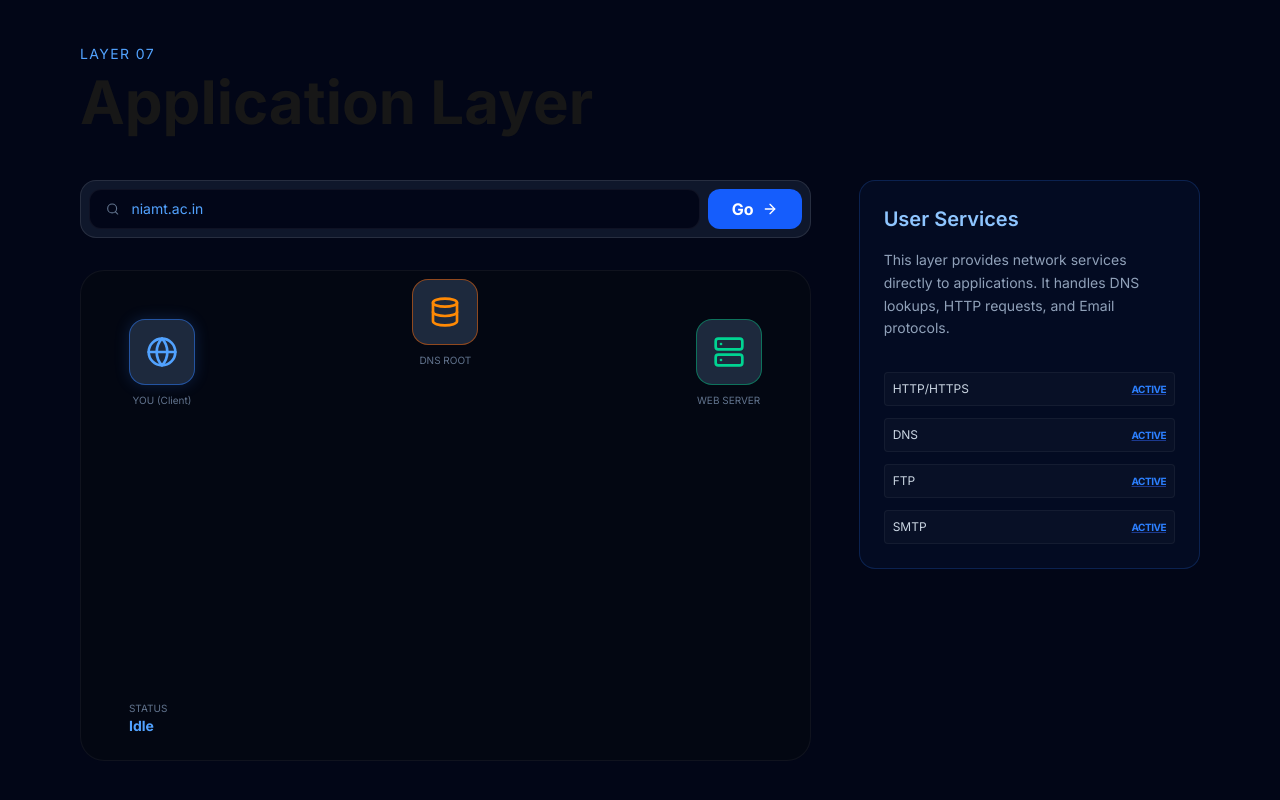
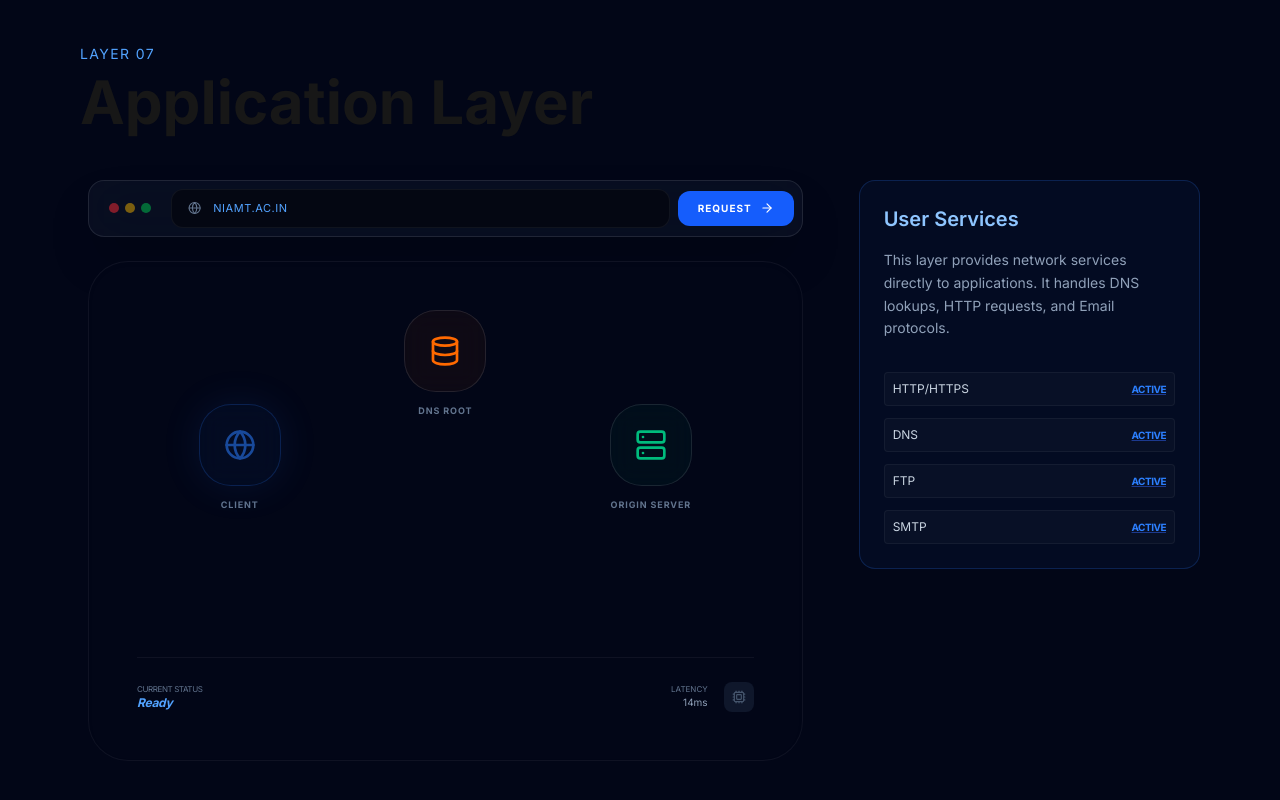
Before and after one commit to Snehil7903/net-sim, a Next.js app: page / in a window 1280 px wide. Shown: the part 5144-5944 px from the top of the page. Built offline with nearby package versions, Linux system fonts and the light colour scheme.

Commit message:
Add faetures in application layer

```diff
--- a/components/ApplicationLayer.tsx
+++ b/components/ApplicationLayer.tsx
@@ -1,105 +1,177 @@
 "use client";
-import { useState } from 'react';
+import { useState, useRef } from 'react';
 import gsap from 'gsap';
-import { Globe, Server, Database, Search, ArrowRight } from 'lucide-react';
+import { Globe, Server, Database, Search, ArrowRight, Layout, ShieldCheck, Cpu } from 'lucide-react';
 
 export default function ApplicationLayer() {
   const [url, setUrl] = useState("niamt.ac.in");
-  const [status, setStatus] = useState("Idle");
+  const [status, setStatus] = useState("Ready");
   const [resolvedIP, setResolvedIP] = useState("");
   const [showContent, setShowContent] = useState(false);
+  const containerRef = useRef(null);
 
   const startRequest = () => {
     const tl = gsap.timeline();
     setShowContent(false);
     setResolvedIP("");
 
-    // 1. DNS Lookup
+    // Initial Reset
+    tl.set(".request-packet", { xPercent: 0, yPercent: 0, opacity: 0, scale: 1 });
+
+    // 1. DNS Lookup Phase (Client to DNS)
     setStatus("DNS Lookup...");
-    tl.to(".request-dot", { x: 200, y: -50, opacity: 1, duration: 0.8 }); // To DNS Server
-    tl.to(".request-dot", { x: 0, y: 0, duration: 0.8, onComplete: () => {
+    tl.to(".request-packet", {
+      opacity: 1,
+      xPercent: 150, // Moves to center (DNS)
+      yPercent: -150,
+      duration: 0.8,
+      ease: "power2.inOut"
+    });
+
+    tl.to(".dns-card", { scale: 1.1, borderColor: "#f97316", duration: 0.3 });
+    tl.call(() => {
       setResolvedIP("14.139.226.10");
-      setStatus("IP Resolved");
-    }});
+      setStatus("IP Resolved: 14.139.226.10");
+    });
+    tl.to(".dns-card", { scale: 1, borderColor: "rgba(255,255,255,0.1)", duration: 0.3 });
 
-    // 2. HTTP GET Request
+    // 2. Return to Client with IP
+    tl.to(".request-packet", { xPercent: 0, yPercent: 0, duration: 0.6, ease: "back.in(1.7)" });
+
+    // 3. HTTP GET Request (Client to Web Server)
     tl.call(() => setStatus("HTTP GET /index.html"));
-    tl.to(".request-dot", { x: 400, opacity: 1, duration: 1, ease: "power2.inOut" }); // To Web Server
+    tl.to(".request-packet", {
+      xPercent: 300, // Moves to far right (Server)
+      yPercent: 0,
+      duration: 1,
+      ease: "power3.inOut"
+    }, "+=0.2");
 
-    // 3. Response & Rendering
-    tl.to(".request-dot", { x: 0, opacity: 1, duration: 1 });
-    tl.call(() => {
-      setStatus("200 OK - Rendering");
-      setShowContent(true);
+    tl.to(".server-card", { scale: 1.1, borderColor: "#10b981", duration: 0.3 });
+
+    // 4. Response & Rendering
+    tl.to(".request-packet", {
+      xPercent: 0,
+      opacity: 1,
+      duration: 0.8,
+      onComplete: () => {
+        setStatus("200 OK - Rendering Page");
+        setShowContent(true);
+      }
     });
+
+    // 5. Build Website Animation
+    tl.fromTo(".web-element",
+      { opacity: 0, y: 10 },
+      { opacity: 1, y: 0, stagger: 0.1, duration: 0.4 }
+    );
   };
 
   return (
-    <div className="space-y-8">
-      {/* Mock Browser Bar */}
-      <div className="flex gap-2 p-2 bg-slate-900 border border-white/10 rounded-2xl">
-        <div className="flex-1 flex items-center gap-3 px-4 bg-slate-950 rounded-xl border border-white/5">
-          <Search size={14} className="text-slate-500" />
+    <div className="space-y-6 w-full max-w-5xl mx-auto px-2">
+      {/* Premium Browser Bar */}
+      <div className="flex items-center gap-2 p-2 bg-slate-900/50 backdrop-blur-xl border border-white/10 rounded-2xl shadow-2xl">
+        <div className="hidden sm:flex gap-1.5 px-3">
+          <div className="w-2.5 h-2.5 rounded-full bg-red-500/50" />
+          <div className="w-2.5 h-2.5 rounded-full bg-yellow-500/50" />
+          <div className="w-2.5 h-2.5 rounded-full bg-green-500/50" />
+        </div>
+        <div className="flex-1 flex items-center gap-3 px-4 bg-black/40 rounded-xl border border-white/5">
+          <Globe size={14} className="text-slate-500" />
           <input
-            type="text"
-            value={url}
-            onChange={(e) => setUrl(e.target.value)}
-            className="bg-transparent border-none outline-none text-sm font-mono text-blue-400 w-full py-2"
+            type="text" value={url} onChange={(e) => setUrl(e.target.value)}
+            className="bg-transparent border-none outline-none text-[11px] font-mono text-blue-400 w-full py-2.5 uppercase tracking-wider"
           />
         </div>
-        <button
-          onClick={startRequest}
-          className="bg-blue-600 hover:bg-blue-500 text-white px-6 py-2 rounded-xl flex items-center gap-2 transition-all font-bold"
-        >
-          Go <ArrowRight size={16} />
+        <button onClick={startRequest} className="bg-blue-600 hover:bg-blue-500 text-white px-5 py-2.5 rounded-xl flex items-center gap-2 transition-all font-bold text-[10px] tracking-widest">
+          REQUEST <ArrowRight size={14} />
         </button>
       </div>
 
-      <div className="relative bg-[#030712] rounded-3xl border border-white/5 p-12 min-h-[450px] overflow-hidden">
-        {/* Network Infrastructure */}
-        <div className="flex justify-between items-start h-full">
-          <div className="flex flex-col items-center gap-2">
-            <div className="p-4 bg-slate-800 rounded-2xl border border-blue-500/50 shadow-[0_0_15px_rgba(59,130,246,0.2)]">
-              <Globe size={32} className="text-blue-400" />
+      <div ref={containerRef} className="relative bg-[#020617] rounded-[2.5rem] border border-white/5 p-6 md:p-12 min-h-[500px] flex flex-col justify-between overflow-hidden shadow-inner">
+
+        {/* The Node Grid */}
+        <div className="relative z-10 grid grid-cols-3 w-full h-48 md:h-64 pt-10">
+          {/* Client Node */}
+          <div className="flex flex-col items-center justify-center gap-3">
+            <div className="p-4 md:p-6 bg-blue-500/5 border border-blue-500/20 rounded-[2rem] backdrop-blur-md shadow-[0_0_40px_rgba(59,130,246,0.1)]">
+              <Globe size={32} className="text-blue-500 animate-pulse" />
             </div>
-            <span className="text-[10px] font-mono text-slate-500">YOU (Client)</span>
+            <p className="text-[9px] font-bold text-slate-500 uppercase tracking-widest">Client</p>
           </div>
 
-          <div className="flex flex-col items-center gap-2 mt-[-40px]">
-            <div className="p-4 bg-slate-800 rounded-2xl border border-orange-500/50">
-              <Database size={32} className="text-orange-400" />
+          {/* DNS Center Node (Offset higher) */}
+          <div className="flex flex-col items-center justify-start -mt-10">
+            <div className="dns-card p-4 md:p-6 bg-orange-500/5 border border-white/10 rounded-[2rem] backdrop-blur-md transition-all">
+              <Database size={32} className="text-orange-500" />
             </div>
-            <span className="text-[10px] font-mono text-slate-500 text-center">DNS ROOT<br/>{resolvedIP}</span>
+            <p className="text-[9px] font-bold text-slate-500 uppercase mt-3 tracking-widest">DNS Root</p>
+            <p className="text-[8px] font-mono text-orange-400 mt-1 h-3">{resolvedIP}</p>
           </div>
 
-          <div className="flex flex-col items-center gap-2">
-            <div className="p-4 bg-slate-800 rounded-2xl border border-emerald-500/50">
-              <Server size={32} className="text-emerald-400" />
+          {/* Web Server Node */}
+          <div className="flex flex-col items-center justify-center gap-3">
+            <div className="server-card p-4 md:p-6 bg-emerald-500/5 border border-white/10 rounded-[2rem] backdrop-blur-md">
+              <Server size={32} className="text-emerald-500" />
             </div>
-            <span className="text-[10px] font-mono text-slate-500">WEB SERVER</span>
+            <p className="text-[9px] font-bold text-slate-500 uppercase tracking-widest">Origin Server</p>
           </div>
         </div>
 
-        {/* The Traveling Request */}
-        <div className="request-dot absolute top-[75px] left-[75px] w-3 h-3 bg-blue-500 rounded-full opacity-0 shadow-[0_0_10px_#3b82f6]" />
-
-        {/* Rendered Website Output */}
-        <div className="mt-20 flex justify-center">
-          <div className={`w-full max-w-md p-6 bg-white rounded-xl transition-all duration-1000 transform ${showContent ? 'opacity-100 translate-y-0' : 'opacity-0 translate-y-10'}`}>
-             <div className="h-4 w-2/3 bg-slate-200 rounded mb-4" />
-             <div className="h-24 w-full bg-slate-100 rounded mb-4 flex items-center justify-center text-slate-400 text-xs italic">
-                {url} Content Loaded Successfully
-             </div>
-             <div className="flex gap-2">
-                <div className="h-8 flex-1 bg-blue-100 rounded" />
-                <div className="h-8 flex-1 bg-blue-100 rounded" />
-             </div>
-          </div>
+        {/* The Request Packet (Visualized as a sleek bar) */}
+        <div className="absolute top-[35%] md:top-[42%] left-[12%] md:left-[15%] w-10 md:w-16 h-1.5 bg-blue-500 rounded-full request-packet opacity-0 shadow-[0_0_20px_#3b82f6] z-20">
+            <div className="absolute inset-0 bg-white/30 rounded-full animate-pulse" />
         </div>
 
-        <div className="absolute bottom-6 left-12">
-           <p className="text-[10px] font-mono text-slate-500 uppercase">Status</p>
-           <p className="text-sm font-bold text-blue-400">{status}</p>
+        {/* Browser Content Render */}
+        <div className="relative z-20 w-full max-w-lg mx-auto mt-[-20px] md:mt-0">
+          {showContent && (
+            <div className="bg-white rounded-3xl p-5 shadow-2xl transform-gpu overflow-hidden">
+               <div className="web-element flex items-center justify-between mb-6 border-b border-slate-100 pb-3">
+                  <div className="flex gap-1.5">
+                    <div className="w-2 h-2 rounded-full bg-slate-200" />
+                    <div className="w-2 h-2 rounded-full bg-slate-200" />
+                  </div>
+                  <ShieldCheck size={14} className="text-emerald-500" />
+               </div>
+
+               <div className="web-element h-3 w-2/3 bg-slate-100 rounded-full mb-3" />
+               <div className="web-element h-3 w-full bg-slate-100 rounded-full mb-6" />
+
+               <div className="grid grid-cols-2 gap-3 mb-4">
+                  <div className="web-element h-20 bg-blue-50 rounded-2xl flex items-center justify-center">
+                    <Layout size={20} className="text-blue-200" />
+                  </div>
+                  <div className="web-element h-20 bg-slate-50 rounded-2xl" />
+               </div>
+
+               <div className="web-element h-10 w-full bg-blue-600 rounded-xl flex items-center justify-center">
+                  <div className="w-12 h-1 bg-white/20 rounded-full" />
+               </div>
+            </div>
+          )}
+        </div>
+
+        {/* Status Dashboard Footer */}
+        <div className="mt-8 md:mt-0 flex justify-between items-center border-t border-white/5 pt-6">
+           <div className="flex flex-col">
+              <span className="text-[8px] font-mono text-slate-500 uppercase tracking-tighter">Current Status</span>
+              <span className="text-xs font-bold text-blue-400 font-mono italic tracking-tight">{status}</span>
+           </div>
+           <div className="hidden sm:flex items-center gap-4">
+              <div className="flex flex-col items-end">
+                <span className="text-[8px] font-mono text-slate-500 uppercase">Latency</span>
+                <span className="text-[10px] text-slate-400 font-mono">14ms</span>
+              </div>
+              <div className="p-2 bg-slate-900 rounded-lg">
+                <Cpu size={14} className="text-slate-600" />
+              </div>
+           </div>
+        </div>
+
+        {/* Background Gradients */}
+        <div className="absolute top-1/2 left-1/2 -translate-x-1/2 -translate-y-1/2 w-[120%] h-[120%] opacity-20 pointer-events-none">
+          <div className="absolute inset-0 bg-[radial-gradient(circle_at_center,_var(--tw-gradient-stops))] from-blue-900/40 via-transparent to-transparent" />
         </div>
       </div>
     </div>
```
